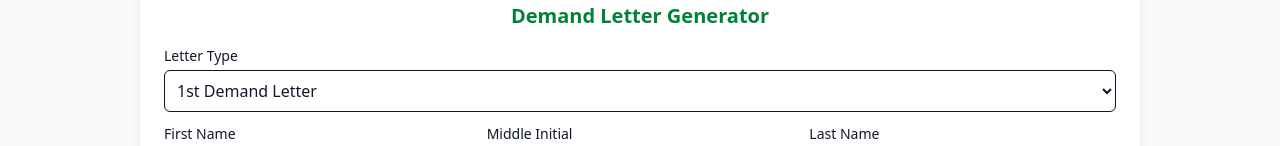
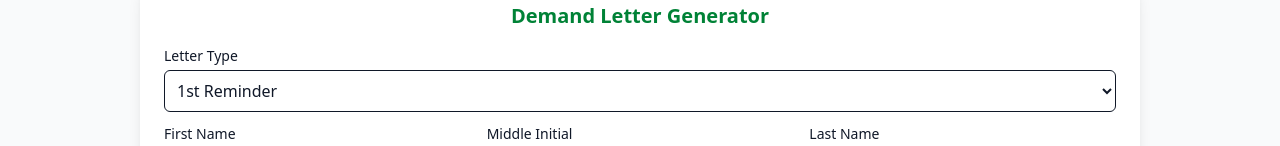
Before and after one commit to bLuEsKy140506/yusayValenciaWebsite, a React (Vite) app: page /demand-letter in a window 1280 px wide. Shown: the part 134-280 px from the top of the page. Built offline with nearby package versions, Linux system fonts and the light colour scheme.

Commit message:
continue to work on demand-letter feature

```diff
--- a/src/components/DemandLetterForm.jsx
+++ b/src/components/DemandLetterForm.jsx
@@ -60,10 +60,10 @@ const [form, setForm] = useState({
           onChange={handleChange}
           className="border w-full p-2 rounded-md focus:outline-green-600"
         >
-          <option>1st Demand Letter</option>
-          <option>2nd Demand Letter</option>
-          <option>Partial Payment Letter</option>
-          <option>Legal Demand Letter (YCFC)</option>
+          <option>1st Reminder</option>
+          <option>2nd Reminder</option>
+          <option>Partial Payment Reminder</option>
+          <option>Legal Demand</option>
           <option>Final Reminder</option>
           <option>Final Notice</option>
         </select>
@@ -77,7 +77,7 @@ const [form, setForm] = useState({
     if (key === "letterType") return false;
 
     // Partial Payment Letter → show all + paymentLastPaidOn only
-    if (form.letterType === "Partial Payment Letter") {
+    if (form.letterType === "Partial Payment Reminder") {
       return (
         key !== "dateGranted" &&
         key !== "originalAmountLoan" &&
@@ -86,7 +86,7 @@ const [form, setForm] = useState({
     }
 
     // Legal Demand Letter (YCFC) → hide lastMonthlyDue, show 3 new fields
-    if (form.letterType === "Legal Demand Letter (YCFC)") {
+    if (form.letterType === "Legal Demand") {
       return (
         key !== "paymentLastPaidOn" && // hide partial payment field
         (key === "dateGranted" ||
--- a/src/index.css
+++ b/src/index.css
@@ -55,15 +55,15 @@ main {
   animation: slideInUp 0.4s ease-in-out forwards;
 }
 .letter-a4 {
-  width: 794px; /* A4 width */
-  height: 1123px; /* A4 height */
+  width: 816px; /* Folio width (8.5 x 13 inches) */
+  height: 1248px; /* Folio height */
   background: white;
   color: #000;
   font-family: "Times New Roman", Times, serif;
   position: relative;
   margin: 0 auto;
   box-shadow: 0 4px 20px rgba(0, 0, 0, 0.1);
-  padding: 40px 60px 120px 60px;
+  padding: 60px 60px 120px 60px;
   box-sizing: border-box;
 }
 
@@ -104,12 +104,9 @@ main {
   margin-top: 20px;
   border-top: 1px solid #000;
   padding-top: 10px;
-
-
 }
 
 .letter-footer {
-
   position: absolute;
   left: 60px;
   right: 60px;
--- a/src/pages/DemandLetterGenerator.jsx
+++ b/src/pages/DemandLetterGenerator.jsx
@@ -5,18 +5,23 @@ import logo from "../assets/logo2.png";
 import DemandLetterForm from "../components/DemandLetterForm";
 import { numberToWords } from "../utils/numberToWords";
 
-const formatFullDate = (date) =>
-  date.toLocaleDateString("en-US", {
-    weekday: "long",
+const formatFullDate = (date) => {
+  if (!date) return ""; // if empty or undefined
+  const validDate = new Date(date); // convert string → Date object
+  if (isNaN(validDate.getTime())) return ""; // handle invalid date
+  return validDate.toLocaleDateString("en-US", {
+    // weekday: "long",
     month: "long",
     day: "numeric",
     year: "numeric",
   });
+};
+
 
 // ✅ Letter Templates
-const getLetterContent = (type, data, todayStr, formattedAmount, formattedAmountOrig) => {
+const getLetterContent = (type, data, todayStr, lastPaymentOn, dateGranted, originalMaturityDate, formattedAmount, formattedAmountOrig) => {
   switch (type) {
-    case "1st Demand Letter":
+    case "1st Reminder":
       return (
         <>
           <p>
@@ -29,10 +34,17 @@ const getLetterContent = (type, data, todayStr, formattedAmount, formattedAmount
     <strong>₱{formattedAmount}</strong>) exclusive of penalties and past due
     interest.
   </p>
+  <br />
+        <p>
+          Please treat this matter with urgency. Thank you for your attention.
+        </p>
+        <br />
+        <br />
+        <p>Very truly yours,</p>
         </>
       );
 
-    case "2nd Demand Letter":
+    case "2nd Reminder":
       return (
         <>
         <p>
@@ -54,24 +66,34 @@ const getLetterContent = (type, data, todayStr, formattedAmount, formattedAmount
   </ul>
 
 </div>
+      <p>
+          Thank you for your prompt attention regarding the matter.
+        </p>
+        <br />
+        <br />
+        <p>Very truly yours,</p>
+        </>
 
+
+      );
+
+    case "Partial Payment Reminder":
+      return (
+        <>
+          <p>
+            Thank you for your payment last {lastPaymentOn}, however said payment was not sufficient to lodge your account to current account status as you still have an overdue balance in the amount of <strong>₱{formattedAmount}</strong>  exclusive of past due interest and other charges. Kindly be reminded that your maturity date is on <strong>{data.lastMonthlyDue}</strong> under Promissory Note REM-{data.remPn}. There will be a 5% penalty if you are unable to fully pay the loan on time.
+          </p>
+          <br />
+          <p>
+            However, we would appreciate it very much if you could update your account in the soonest possible time to avoid inconvenience on your part. Please heed this advice. Thank you for your prompt attention to this matter.
+          </p>
+          <p>We look forward to hearing from you. Thank you very much and God Bless.</p>
+          <br />
+          <p>Very truly yours,</p>
         </>
       );
 
-    case "Partial Payment Letter":
-      return (
-        <>
-          <p>
-            Thank you for your payment last {data.paymentLastPaidOn}, however said payment was not sufficient to lodge your account to current account status as you still have an overdue balance in the amount of <strong>₱{formattedAmount}</strong>  exclusive of past due interest and other charges. Kindly be reminded that your maturity date is on <strong>{data.lastMonthlyDue}</strong> under Promissory Note REM-{data.remPn}. There will be a 5% penalty if you are unable to fully pay the loan on time.
-          </p>
-          <br />
-          <p>
-            However, we would appreciate it very much if you could update your account in the soonest possible time to avoid inconvenience on your part. Please heed this advice. Thank you for your prompt attention to this matter. We look forward to hearing from you. Thank you very much and God Bless.
-          </p>
-        </>
-      );
-
-    case "Legal Demand Letter (YCFC)":
+    case "Legal Demand":
       return (
         <>
           <p>
@@ -79,8 +101,21 @@ const getLetterContent = (type, data, todayStr, formattedAmount, formattedAmount
           </p>
           <br />
           <p>
-          According to the records of our client, you obtained a Loan under Promissory Note No. REM-{data.remPn} in the amount of  <strong>{data.amountInWordsOriginal}</strong> PESOS (<strong>₱{formattedAmountOrig}</strong>) which was granted on December 21, 2023 and had matured May 18, 2025.
+          According to the records of our client, you obtained a loan under Promissory Note No. REM-{data.remPn} in the amount of  <strong>{data.amountInWordsOriginal}</strong> (<strong>₱{formattedAmountOrig}</strong>) which was granted on <strong>{dateGranted}</strong> and had matured <strong>{originalMaturityDate}</strong>.
           </p>
+          <br />
+          <p>As of {todayStr} your total outstanding balance is (₱<strong>{formattedAmount}</strong>) exclusive of past due interest, penalties and other charges imposed on delayed account.</p>
+          <br />
+          <p>To maintain your good name and credit history, kindly pay your account as above-stated within <strong>SEVEN (7) working days</strong> from receipt of this demand otherwise, we shall be left with no recourse but to institute adversarial proceedings against you to enforce our client’s interest.</p>
+          <br/>
+          <p>Thank you for giving this matter your preferential attention.</p>
+          <br />
+          <br />
+          <p>Very truly yours,</p>
+          <br />
+          <p>TANCINCO LAW OFFICE<br />Counsel for YCFC<br />
+          <br />By:<br /><br />ATTY. CECILIO CHITO R. TANCINCO<br />At my instance:<br />
+</p>
         </>
       );
 
@@ -120,6 +155,10 @@ const LetterPreview = React.forwardRef(({ data }, ref) => {
 
   const today = new Date();
   const todayStr = formatFullDate(today);
+ const lastPaymentOn = data.paymentLastPaidOn ? formatFullDate(data.paymentLastPaidOn) : "x";
+ const dateGranted = data.dateGranted ? formatFullDate(data.dateGranted) : "x";
+ const originalMaturityDate = data.originalMaturityDate? formatFullDate(data.originalMaturityDate) : "x";
+
   const formattedAmount = `${parseFloat(data.amountFigure || 0).toLocaleString('en-PH', { minimumFractionDigits: 2, maximumFractionDigits: 2 })}`;
   const formattedAmountOrig = `${parseFloat(data.originalAmountLoan || 0).toLocaleString('en-PH', { minimumFractionDigits: 2, maximumFractionDigits: 2 })}`;
 
@@ -128,18 +167,39 @@ const LetterPreview = React.forwardRef(({ data }, ref) => {
     data.letterType,
     data,
     todayStr,
+    lastPaymentOn,
+    dateGranted,
+    originalMaturityDate,
     formattedAmount,
     formattedAmountOrig
   );
 
   return (
-    <div ref={ref} className="letter-a4" style={{ paddingTop: "20px" }}>
+    <div ref={ref} className="letter-a4" style={{ paddingTop: "40px" }}>
       {/* Header */}
-      {/* Centered Header Logo */} <div className="letter-header"> <img src={logo} alt="YCFC Logo" style={{ width: 90, height: 90, objectFit: "contain" }} /> </div>
+      {/* Centered Header Logo */} {/* Header */}
+<div className="letter-header">
+  {data.letterType === "Legal Demand" ? (
+    // ✅ Use legal header when letter type is Legal Demand
+    <img
+      src={legalHeader}
+      alt="Tancino Law Office Header"
+      style={{ width: "100%", height: "auto", objectFit: "contain" }}
+    />
+  ) : (
+    // ✅ Default YCFC logo
+    <img
+      src={logo}
+      alt="YCFC Logo"
+      style={{ width: 90, height: 90, objectFit: "contain" }}
+    />
+  )}
+</div>
+
       {/* Date */}
       <div style={{ fontSize: 14, marginBottom: 10 }}>{todayStr}</div>
       <br />
-      <br />
+
 
       {/* Address */}
       <div style={{ fontSize: 14, lineHeight: 1.5 }}>
@@ -150,6 +210,7 @@ const LetterPreview = React.forwardRef(({ data }, ref) => {
         <strong>{data.municipalityName}</strong>, <strong>{data.provinceName}</strong>
         <br />
         {data.zipcode}
+
       </div>
 
       {/* Title */}
@@ -159,7 +220,7 @@ const LetterPreview = React.forwardRef(({ data }, ref) => {
           textAlign: "center",
           fontWeight: "bold",
           textDecoration: "underline",
-          margin: "20px 0",
+          margin: "10px 0",
         }}
       >
         {data.letterType.toUpperCase()}
@@ -167,6 +228,7 @@ const LetterPreview = React.forwardRef(({ data }, ref) => {
 
       {/* Dynamic Body */}
       <div className="letter-body" style={{ fontSize: 14 }}>
+        <br />
         <p>
           Dear Mr/Ms. <strong>{data.lastName}</strong>,
         </p>
@@ -177,13 +239,7 @@ const LetterPreview = React.forwardRef(({ data }, ref) => {
 
         {letterBody}
 
-        <br />
-        <p>
-          Please treat this matter with urgency. Thank you for your attention.
-        </p>
-        <br />
-        <br />
-        <p>Very truly yours,</p>
+
         <br />
         <p style={{ fontWeight: "bold" }}>EARL LAURIECE S. BUTLAY</p>
         <p>Branch Manager</p>
@@ -232,7 +288,7 @@ export default function DemandLetterPDFGenerator() {
       backgroundColor: "#ffffff",
     });
     const imgData = canvas.toDataURL("image/jpeg", 0.6);
-    const pdf = new jsPDF("p", "mm", "a4");
+    const pdf = new jsPDF("p", "mm", [215.9, 330.2]);
     const pageWidth = pdf.internal.pageSize.getWidth();
     const pageHeight = pdf.internal.pageSize.getHeight();
     const imgHeight = (canvas.height * pageWidth) / canvas.width;
```
Also changed, not shown: src/assets/legalHeader.png (added).
